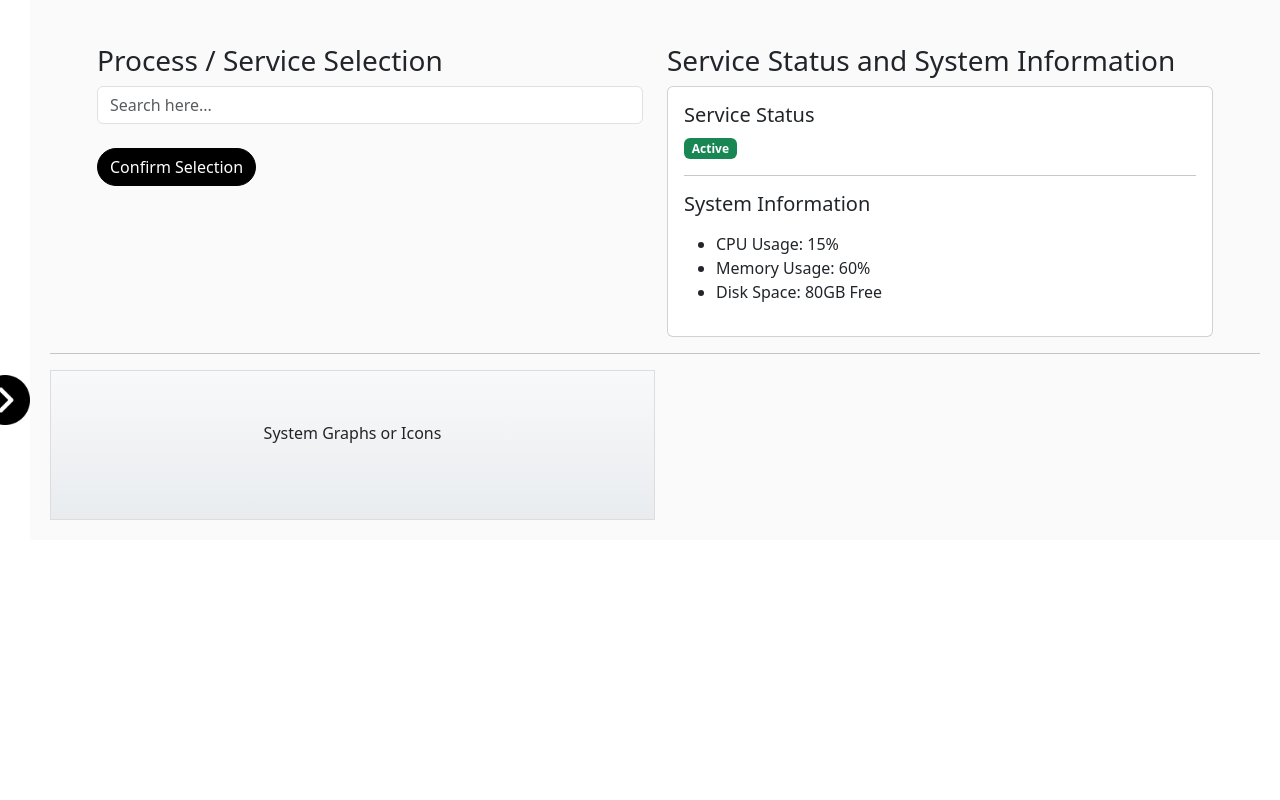
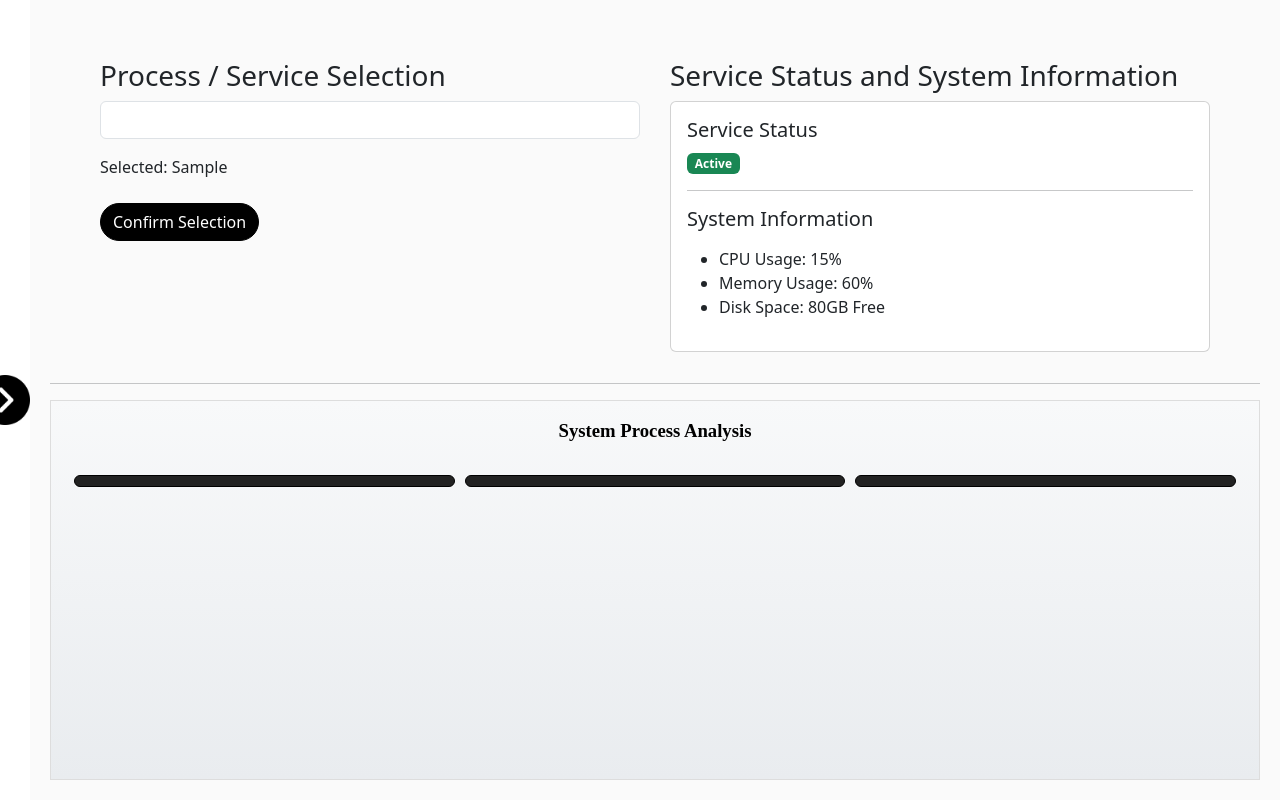
Before and after one commit to RA2112703010009/Mj_project_2025, a Flask app: template templates/index.html in a window 1280 px wide. Run offline with Flask 3, Linux system fonts and the light colour scheme; the template is opened without the code that fills it: most values are stand-ins (such as "Sample title", 1, 10 or a date in 2020); data that the repository does not hold is empty.

Commit message:
!# need to change the prcess dropdown section and visulazation imlpementation was done

```diff
--- a/app.py
+++ b/app.py
@@ -1,5 +1,7 @@
 from flask import Flask, request, render_template
+import psutil
 from helpers.scripts import *
+from helpers.visualization  import *
 
 app = Flask(__name__)
 
@@ -30,12 +32,29 @@ LOGS = """2025-04-01 10:00 AM - System initialized
 2025-04-01 10:15 AM - User logout detected"""
 
 
+# Integrate Dash app into Flask
+create_dash_app(app)
+
 #class initialization
 log_viewer = LogViewer(LOGS)
 
-@app.route('/')
+def get_processes():
+    """Fetch a list of running processes"""
+    return [proc.info for proc in psutil.process_iter(attrs=['pid', 'name'])]
+
+
+
+@app.route('/', methods=['GET','POST'])
 def dashboard():
-    return render_template('index.html')
+    search_term = request.form.get('SearchTerm', '').strip() if request.method == 'POST' else None
+    selected_process = request.form.get('SelectedProcess', '').strip() if request.method == 'POST' else None
+    processes = get_processes()
+    # Filter processes based on search input
+    if search_term:
+        processes = [proc for proc in processes if search_term in proc['name'].lower()]
+
+    return render_template('index.html', processes=processes, search_term=search_term, selected_process=selected_process)
+
 
 @app.route('/logs', methods=['GET','POST'])
 def logs():
--- a/helpers/scripts.py
+++ b/helpers/scripts.py
@@ -23,7 +23,7 @@ class LogViewer:
                 f'<span style="background-color: yellow; color: black;">{search_term}</span>',
                 self.logs
             )
-            message = f'Search term \"{search_term}\" found and highlighted.'
+            message = f'Search term \"{search_term}\" found.'
         else:
             highlighted_logs = self.logs
             message = f'Search term \"{search_term}\" not found in logs.'
--- a/requirment.txt
+++ b/requirment.txt
@@ -2,3 +2,6 @@ flask
 gunicorn
 waitress
 pyopenssl
+dash
+plotly
+psutil
--- a/static/css/styles.css
+++ b/static/css/styles.css
@@ -54,6 +54,7 @@
     margin-left: 30px; /* Enough space for sidebar when closed */
     padding: 20px;
     transition: margin-left 0.3s ease-in-out;
+    position: relative;
 }
 
 /* Shift content when sidebar is active */
--- a/templates/index.html
+++ b/templates/index.html
@@ -5,12 +5,28 @@
   <meta name="viewport" content="width=device-width, initial-scale=1.0">
   <link href="https://cdn.jsdelivr.net/npm/bootstrap@5.3.3/dist/css/bootstrap.min.css" rel="stylesheet" integrity="sha384-QWTKZyjpPEjISv5WaRU9OFeRpok6YctnYmDr5pNlyT2bRjXh0JMhjY6hW+ALEwIH" crossorigin="anonymous">
   <link rel="stylesheet" type="text/css" href="/static/css/styles.css">
+  <style>
+    /* Additional styling to ensure spacing and alignment */
+    .row {
+      align-items: center;
+    }
+
+    .col-md-6 {
+      padding: 15px; /* Adds padding to both sections */
+    }
+
+    .dropdown-menu {
+      position: absolute;
+      top: calc(100% + 5px);
+      z-index: 1050;
+      width: 100%;
+    }
+  </style>
 </head>
 
 <title>SQL_CHECKER</title>
 
 <body>
-
   <!-- Sidebar -->
   <div id="sidebar">
     <h4>SQL CHECKER</h4>
@@ -31,33 +47,43 @@
   <!-- Main Content -->
   <div class="content">
     <div class="container mt-4">
-      <div class="row">
+      <div class="row align-items-start"> <!-- Aligning the two sections in a single row -->
         <!-- Search Box Section -->
-          <div class="col-md-6">
+        <form method="POST" action="/" class="col-lg-6 col-md-6"> <!-- Equal width -->
           <h3>Process / Service Selection</h3>
-              <div class="mb-3">
-                  <input type="text" id="searchBox" class="form-control" placeholder="Search here..." autocomplete="off">
-                  <div id="dropdownList" class="dropdown-menu">
-                      <!-- Dropdown items to be dynamically populated -->
+          <div class="input-group mb-3">
+              <input type="text" name="SearchTerm" class="form-control" placeholder="Search here..." autocomplete="off" value="{{ search_term or ' ' }}">
           </div>
+          {% if processes and not selected_process %}
+          <div class="dropdown-menu show">
+            {% for process in processes %}
+            <button
+              class="dropdown-item"
+              type="submit"
+              name="SelectedProcess"
+              value="{{ process.name }} (PID: {{ process.pid }})">
+              {{ process.name }} (PID: {{ process.pid }})
+            </button>
+            {% endfor %}
           </div>
-              <button class="btn btn-primary mt-2" id="confirmSelection" style="background-color:rgb(0, 0, 0) ;border-color: black; border-radius: 50px;">Confirm Selection</button>
-          </div>
+          {% elif selected_process %}
+          <p>Selected: {{ selected_process }}</p>
+          {% endif %}
+          <button class="btn btn-primary mt-2" id="confirmSelection" style="background-color:black; border-color: black; border-radius: 50px;">Confirm Selection</button>
+        </form>
 
         <!-- Service Status Section -->
-          <div class="col-md-6">
+        <div class="col-md-6"> <!-- Equal width -->
             <h3>Service Status and System Information</h3>
             <div class="card">
                 <div class="card-body">
                     <h5 class="card-title">Service Status</h5>
                     <p class="card-text">
-                          <!-- Placeholder for status visualization -->
                         <span id="serviceStatus" class="badge bg-success">Active</span>
                     </p>
                     <hr>
                     <h5 class="card-title">System Information</h5>
                     <p class="card-text">
-                          <!-- Placeholder for system details -->
                         <ul>
                             <li>CPU Usage: 15%</li>
                             <li>Memory Usage: 60%</li>
@@ -72,22 +98,11 @@
 
     <hr>
     <!-- Service Status and System Info Section -->
-    <div class="col-md-6">
-        <!-- Placeholder for future aesthetic enhancement -->
-        <div class="visual-container" style="height: 150px; border: 1px solid #ddd; background: linear-gradient(to bottom, #f8f9fa, #e9ecef); margin-top: 10px;">
-            <!-- Insert future graphics or visualization here -->
-            <p style="text-align: center; padding-top: 50px;">System Graphs or Icons</p>
-        </div>
+    <div class="visual-container" style="height: 380px; border: 1px solid #ddd; background: linear-gradient(to bottom, #f8f9fa, #e9ecef); margin-top: 10px;">
+      <iframe src="/visualization/" style="width: 100%; height: 100%; border: none;"></iframe>
     </div>
   </div>
 
-
-
-
-
   <script src="https://cdn.jsdelivr.net/npm/bootstrap@5.3.3/dist/js/bootstrap.bundle.min.js"></script>
-
 </body>
-
-
 </html>
```
Also changed, not shown: helpers/visualization.py (added, +86 -0 lines). Lines whose indentation alone changed are shown as unchanged.
